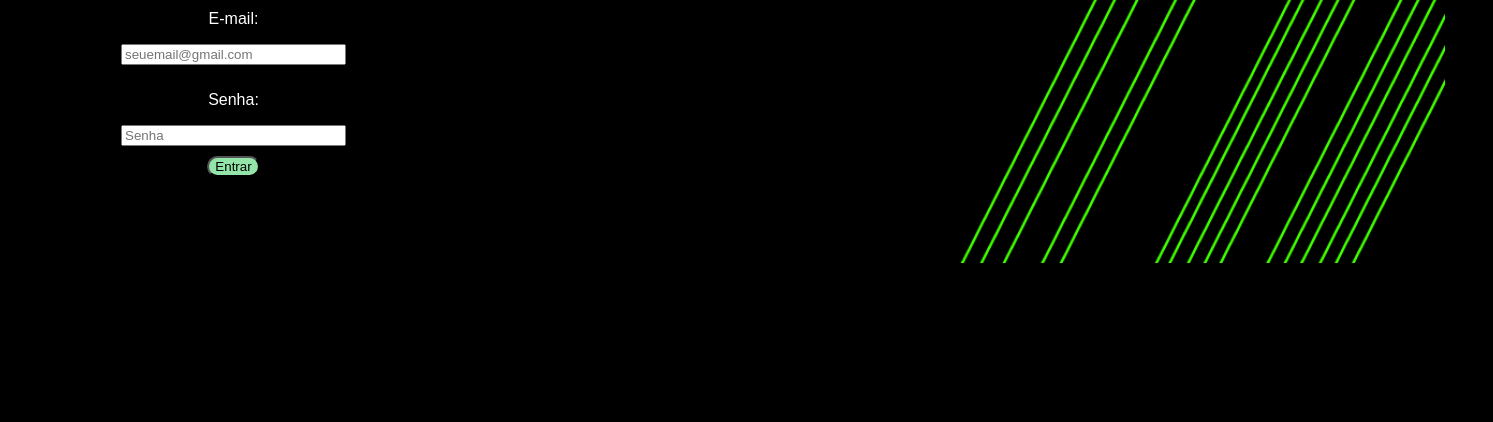
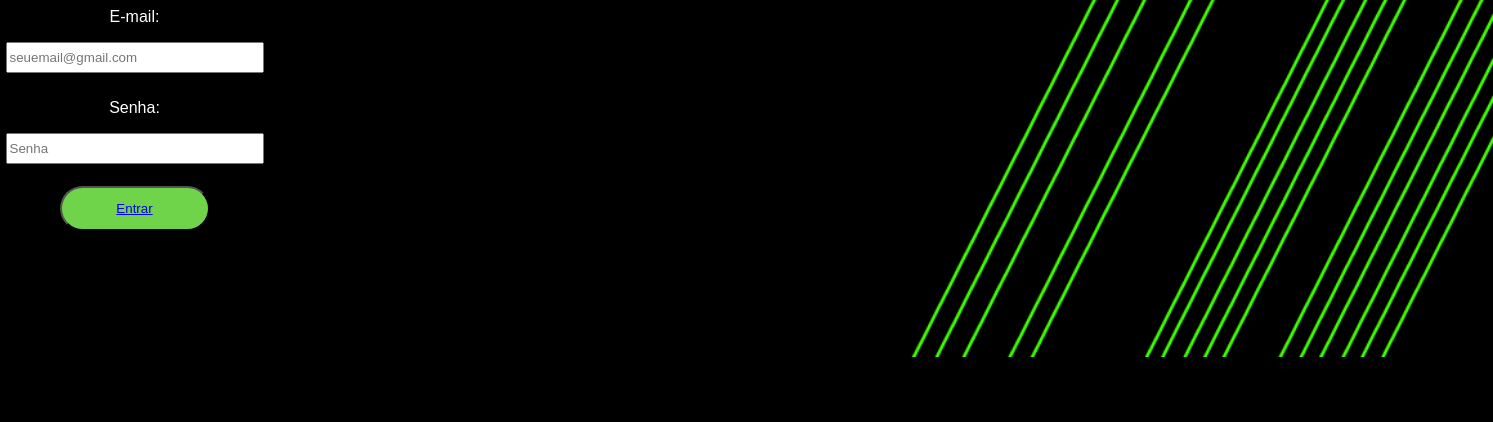
Before and after one commit to 2022M4T4-Inteli/Ctrl-Alt-Park, a plain HTML site: page WebPage/Frontend/html/login.html in a window 1280 px wide. Shown: the part 476-898 px from the top of the page, 1493 px wide, since content can reach past the window. After the commit the page ends 857 px from the top, so only its background shows below. Drawn offline with nearby package versions, Linux system fonts and the light colour scheme.

Commit message:
linkar as paginas

```diff
--- a/WebPage/Frontend/css/login.css
+++ b/WebPage/Frontend/css/login.css
@@ -1,10 +1,9 @@
 .background{
     background-color:black;
-    border: 1px solid black;
-    margin: 1rem;
-    padding: 2rem 2rem;
-    width: 100vw;
-    height: 100vh;
+
+
+
+
     overflow: hidden;
     text-align: center;
 }
@@ -17,7 +16,6 @@
 
 .font{
     font-size: 100;
-    font-style: normal;
     font-family: 'Montserrat', sans-serif;
 }
 
@@ -39,8 +37,11 @@
 }
 
 .button{
-    background-color: #92E4A8;
-    border-radius: 15px;
+    background-color: rgba(112, 212, 75, 1);
+    border-radius: 30px;
+    height: 45px;
+    width: 150px;
+    margin-top: 10%;
 }
 
 .button2{
@@ -57,3 +58,13 @@
     width: 25%;
     height: 100%;
 }
+
+.username{
+    width: 250px;
+    height: 25px;
+}
+
+.password{
+    width: 250px;
+    height: 25px;
+}
--- a/WebPage/Frontend/html/login.html
+++ b/WebPage/Frontend/html/login.html
@@ -4,7 +4,9 @@
         <link rel="stylesheet" href="../css/login.css">
         <script src="https://ajax.googleapis.com/ajax/libs/jquery/3.6.0/jquery.min.js"></script>
     </header>
+
     <body class="background">
+
         <div class="child">
             <div class="allign">
                 <img src="../icons/EstaparLogoB.png" width="500px">
@@ -12,19 +14,22 @@
 
             <div class="allign">
                 <p style="color:white" class="font">E-mail:</p>
-                <input class="username" type="text" size="25" placeholder="seuemail@gmail.com">
+                <input class="username" type="text" size="30" placeholder="seuemail@gmail.com">
             </div>
             <div class="allign">
                 <p style="color:white" class="font">Senha:</p>
-                <input class="password" type="password" size="25" placeholder="Senha">
+                <input class="password" type="password" size="30" placeholder="Senha">
             </div>
             <div class="allign">
-                <button class="button" onclick="validateLogin()">Entrar</button>
+                <button class="button" onclick="validateLogin()">
+                    <a href="produtividade.html">Entrar</a>
+                </button>
             </div>
         </div>
+
         <div class="child">
             <div class="allign3">
-                <img src="../icons/VetoresTelaInicio.png" width="500px">
+                <img src="../icons/VetoresTelaInicio.png" width="600px">
             </div>
         </div>
 
```
Also changed, not shown: WebPage/Frontend/html/Estapar-Metricas.html (+3 -3 lines), WebPage/Frontend/html/produtividade.html (+3 -3 lines).
